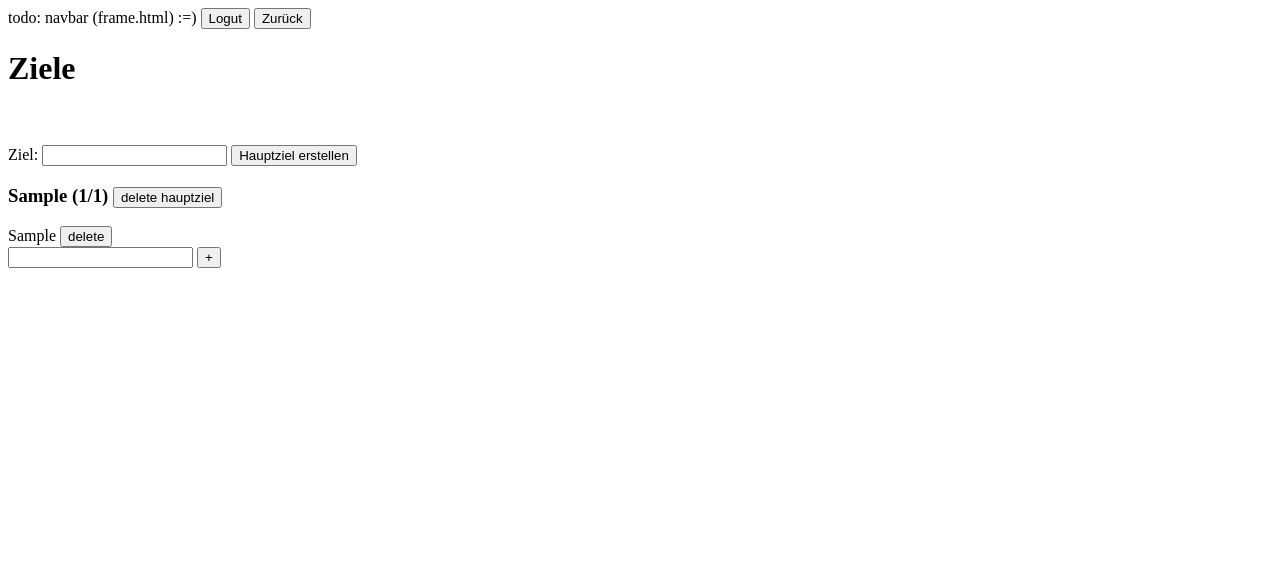
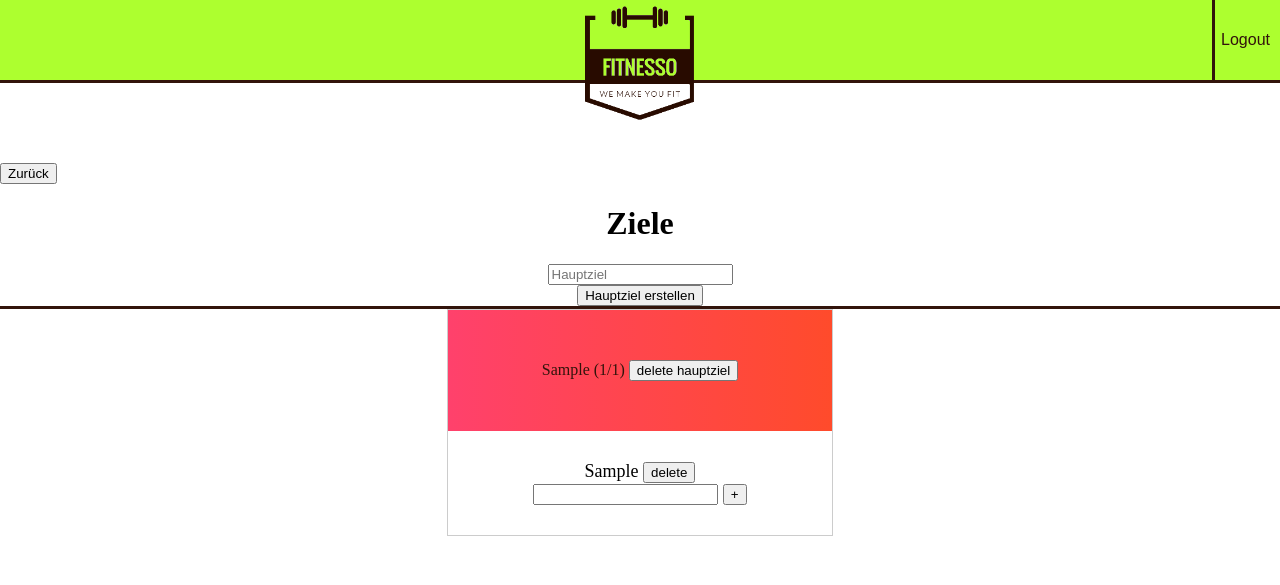
Before and after one commit to maltemosler/Fitnesso, a Django app: page /ziele/1 in a window 1280 px wide. Shown: the top 585 px of the page. Run offline with Django 3.2, Linux system fonts and the light colour scheme; a user stored in the database is signed in; tables that the repository leaves empty hold one stand-in row (values such as "Sample post").

Commit message:
Updated create goal CSS

```diff
--- a/API/templates/frame.html
+++ b/API/templates/frame.html
@@ -5,6 +5,7 @@
 <head>
     <meta charset="UTF-8">
     <title>Title</title>
+    <link rel="stylesheet" href="{% static "css/frame.css" %}">
 </head>
 <body>
 <!-- Set up AJAX -->
@@ -15,8 +16,14 @@
 <script src="{% static "js/validations.js" %}?v=1"></script>
 
 {% if request.user.is_authenticated %}
-    todo: navbar (frame.html) :=)
-    <button onclick="window.location = '{% url "user_logout" %}';">Logut</button>
+    <div id="navbar">
+        <button id="logout-btn" onclick="window.location = '{% url "user_logout" %}';">Logout</button>
+    </div>
+
+    <div id="logo-nav">
+        <img src="{% static "resources/companylogo.png" %}" id ="logo-nav-menu">
+    </div>
+
 {% endif %}
 {% block content %}{% endblock %}
 
--- a/API/templates/home.html
+++ b/API/templates/home.html
@@ -3,7 +3,6 @@
 
 {% block content %}
     <link rel="stylesheet" href="{% static "css/home.css" %}">
-
     {% if not request.user.is_authenticated %}
         <div id="login">
             <video autoplay muted loop id="myVideo">
@@ -21,8 +20,9 @@
                     <input id="login-password" type="password" placeholder="Password">
                 </div>
                 <button id="login-btn" onclick="login()">Login</button>
-
-                <p id="login-error-text" style="display:none;">Email oder Passwort falsch</p>
+                <div id ="error-msg">
+                    <p id="login-error-text" style="display:none;">Email oder Passwort falsch</p>
+                </div>
             </div>
         </div>
     {% endif %}
--- a/API/templates/ziele.html
+++ b/API/templates/ziele.html
@@ -1,6 +1,5 @@
 {% extends "frame.html" %}
 {% load static %}
-
 
 {% block content %}
     {% if request.user.is_authenticated %}
@@ -8,19 +7,24 @@
             <button onclick="location.href='/user_verwaltung'">Zurück</button>
         {% endif %}
 
-        <div>
-            <h1>Ziele</h1>
-            <br>
-            <br>
-            Ziel: <input id="home-hauptziel" type="text">
-            <button onclick="hauptziel_erstellen()">Hauptziel erstellen</button>
-            <br>
+        <link rel="stylesheet" href="{% static "css/goals.css" %}">
+
+        <div class = "content">
+            <div id = "create-goals">
+                <h1>Ziele</h1>
+                <input id="home-hauptziel" type="text" placeholder="Hauptziel">
+                <button onclick="hauptziel_erstellen()">Hauptziel erstellen</button>
+            </div>
+        </div>
+        <div class = "row">
             {% for ziel in ziele %}
+            <div class = "main-goal">
 
-                <h3>{{ ziel.ziel }} ({{ ziel.status }})
+                <div class = "goal-header">{{ ziel.ziel }} ({{ ziel.status }})
                     <button onclick="hauptziel_delete({{ ziel.id }})">delete hauptziel</button>
-                </h3>
-                {% for unterziel in ziel.unterziele %}
+                </div>
+                <div class ="minor-goal">
+                    {% for unterziel in ziel.unterziele %}
 
                     {% if unterziel.status %}
                         {{ unterziel.ziel }}
@@ -32,6 +36,8 @@
                 {% endfor %}
                 <input id="home-unterziel-{{ ziel.id }}" type="text">
                 <button onclick="unterziel_erstellen({{ ziel.id }})">+</button>
+                </div>
+            </div>
             {% endfor %}
         </div>
     {% endif %}
--- /dev/null
+++ b/static/css/frame.css
@@ -0,0 +1,50 @@
+body, html {
+    margin: 0;
+}
+
+#navbar {
+    margin-top: 0px;
+    width: 100%;
+    overflow: hidden;
+    height: 80px;
+    background-color: #ADFF2F;
+    position: relative;
+    border-bottom: 3px solid #32140b;
+    display: flex;
+    justify-content: flex-end;
+}
+
+#logo-nav{
+    display: flex;
+    justify-content: center;
+}
+
+#logo-nav-menu {
+    position: relative;
+    width: 200px;
+    margin-top: -120px;
+}
+
+#logout-btn{
+    background-color: #ADFF2F;
+    border: none;
+    text-align: center;
+    text-decoration: none;
+    display: inline-block;
+    font-size: 16px;
+    color: #32140b;
+    padding-right: 10px;
+    border-left: 3px solid #32140b;
+}
+
+#logout-btn:hover{
+    background-color:#32140b;
+    border: none;
+    text-align: center;
+    text-decoration: none;
+    display: inline-block;
+    font-size: 16px;
+    color: #ADFF2F;
+    padding-right: 10px;
+    border-left: 3px solid #32140b;
+}
--- /dev/null
+++ b/static/css/goals.css
@@ -0,0 +1,39 @@
+#create-goals {
+    display: flex;
+    align-items: center;
+    flex-direction: column;
+    border-bottom: 3px solid #32140b;
+}
+
+.main-goal {
+    width: 30%;
+    background: #fff;
+    border: 1px solid #ccc;
+    margin-bottom: 50px;
+    transition: 0.3s;
+}
+
+.main-goal:hover {
+    transform: scale(1.05);
+    box-shadow: 0 0 40px -10px rgba(0, 0, 0, 0.25);
+}
+
+.row {
+    display: flex;
+    flex-direction: row;
+    justify-content: space-around;
+    flex-flow: wrap;
+}
+
+.goal-header {
+    text-align: center;
+    padding: 50px 10px;
+    background: linear-gradient(to right, #ff416c, #ff4b2b);
+    color: #32140b;
+}
+
+.minor-goal{
+    padding: 30px 20px;
+    text-align: center;
+    font-size: 18px;
+}
--- a/static/css/home.css
+++ b/static/css/home.css
@@ -56,3 +56,7 @@
     cursor: pointer;
     margin: 12px 0;
 }
+
+#login-error-text{
+    color: red;
+}
```
